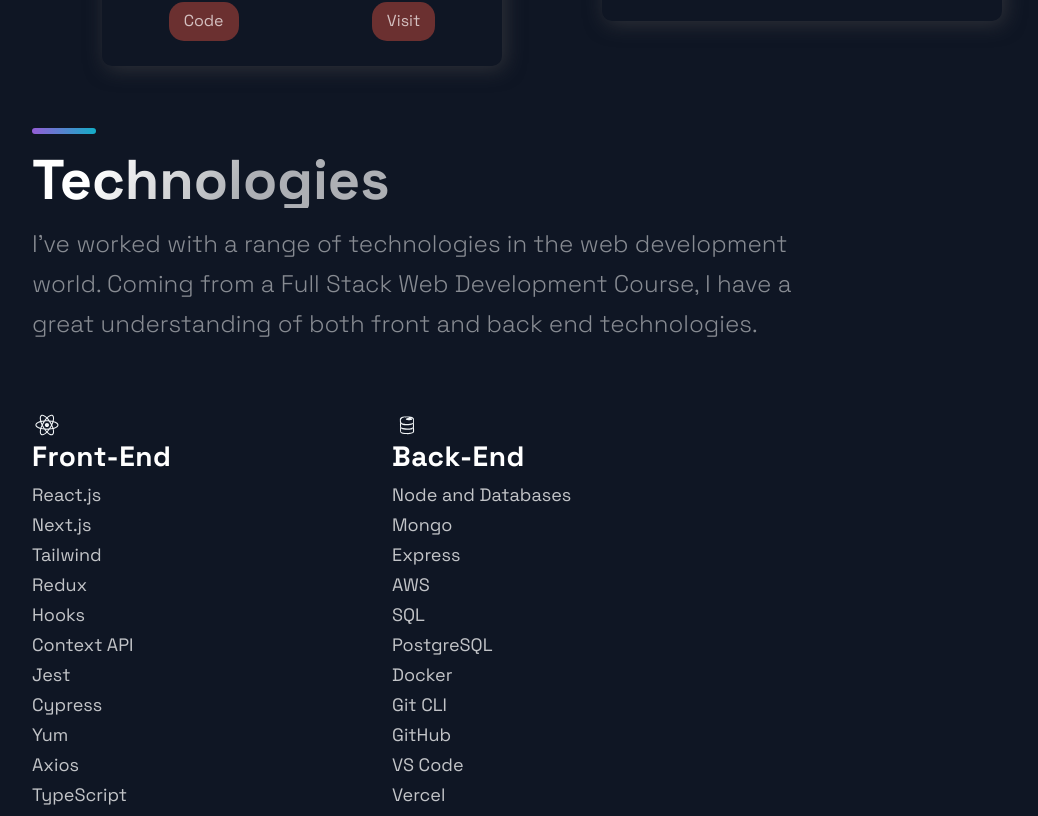
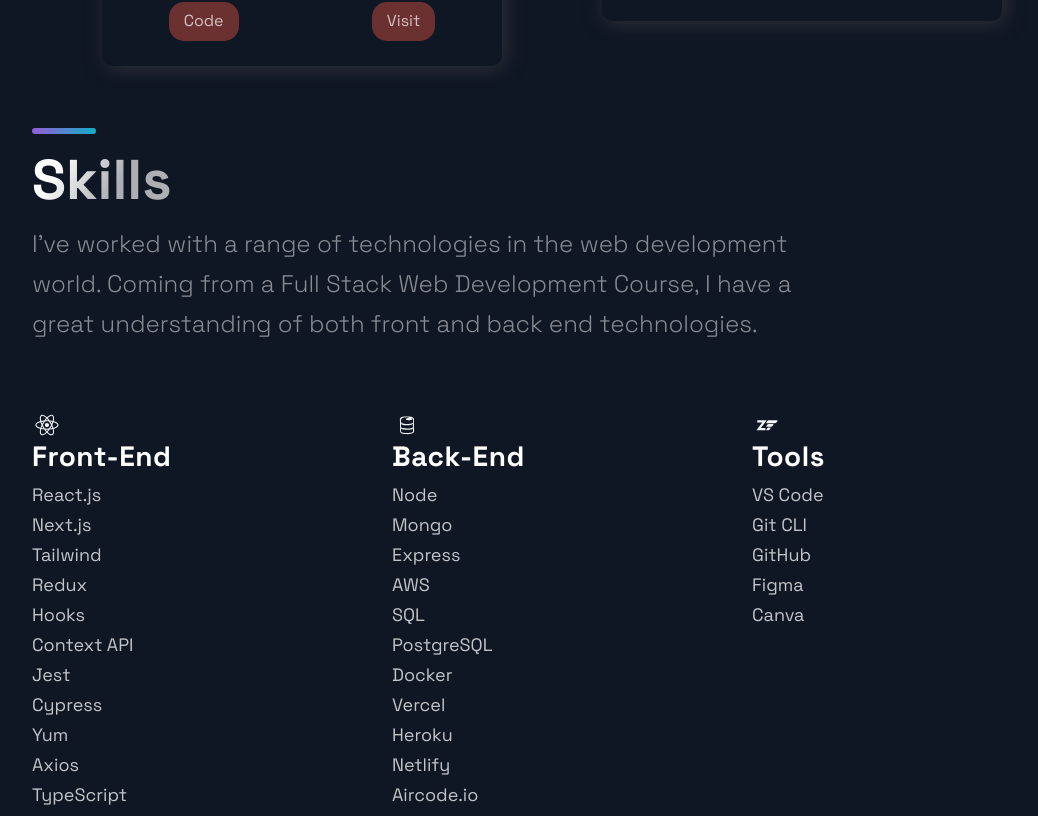
Before and after one commit to ClickAimbot/my_portfolio, a Next.js app: page / in a window 1280 px wide. Shown: the part 1524-2340 px from the top of the page, without its empty margins (88-1126 px from the left). Built offline with nearby package versions, Linux system fonts and the light colour scheme.

Commit message:
updated skills

```diff
--- a/src/components/Technologies/Technologies.js
+++ b/src/components/Technologies/Technologies.js
@@ -7,7 +7,7 @@
   <Section id="tech">
     <SectionDivider/>
     <br/>
-    <SectionTitle>Technologies</SectionTitle>
+    <SectionTitle>Skills</SectionTitle>
     <SectionText>
       I've worked with a range of technologies in the web development world.
       Coming from a Full Stack Web Development Course, I have a great understanding of both front and back end technologies.
@@ -40,19 +40,30 @@
         <ListContainer>
           <ListTitle>Back-End</ListTitle>
           <ListParagraph>
-            Node and Databases <br/>
+            Node <br/>
             Mongo <br/>
             Express <br/>
             AWS <br/>
             SQL <br/>
             PostgreSQL <br/>
             Docker <br/>
-            Git CLI <br/>
-            GitHub <br/>
-            VS Code <br/>
             Vercel <br/>
             Heroku <br/>
             Netlify <br/>
+            Aircode.io <br/>
+          </ListParagraph>
+        </ListContainer>
+      </ListItem>
+      <ListItem>
+        <DiZend size="3rem"/>
+        <ListContainer>
+          <ListTitle>Tools</ListTitle>
+          <ListParagraph>
+            VS Code <br/>
+            Git CLI <br/>
+            GitHub <br/>
+            Figma <br/>
+            Canva <br/>
           </ListParagraph>
         </ListContainer>
       </ListItem>
```
